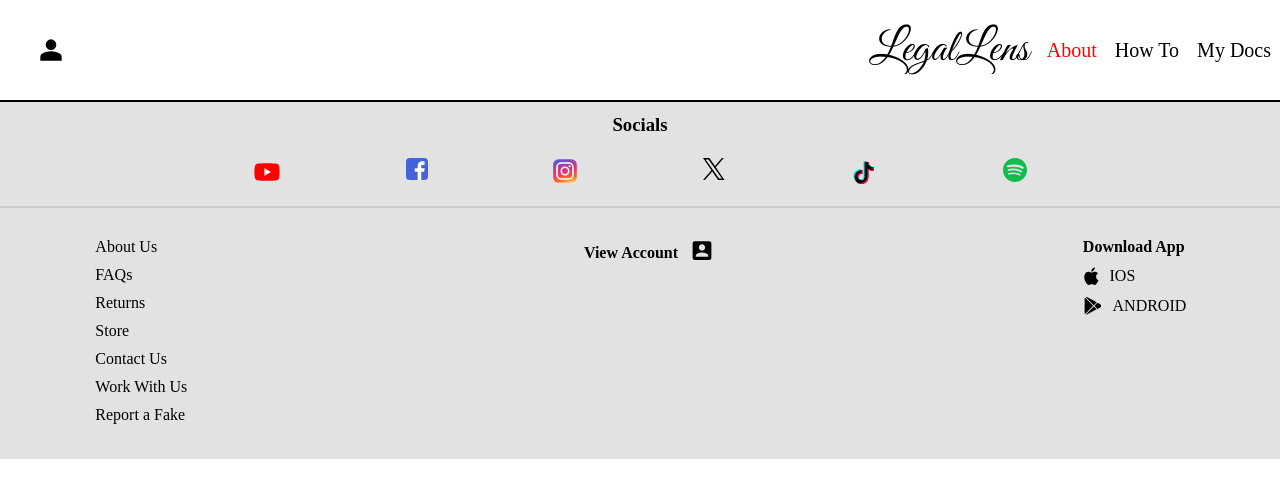
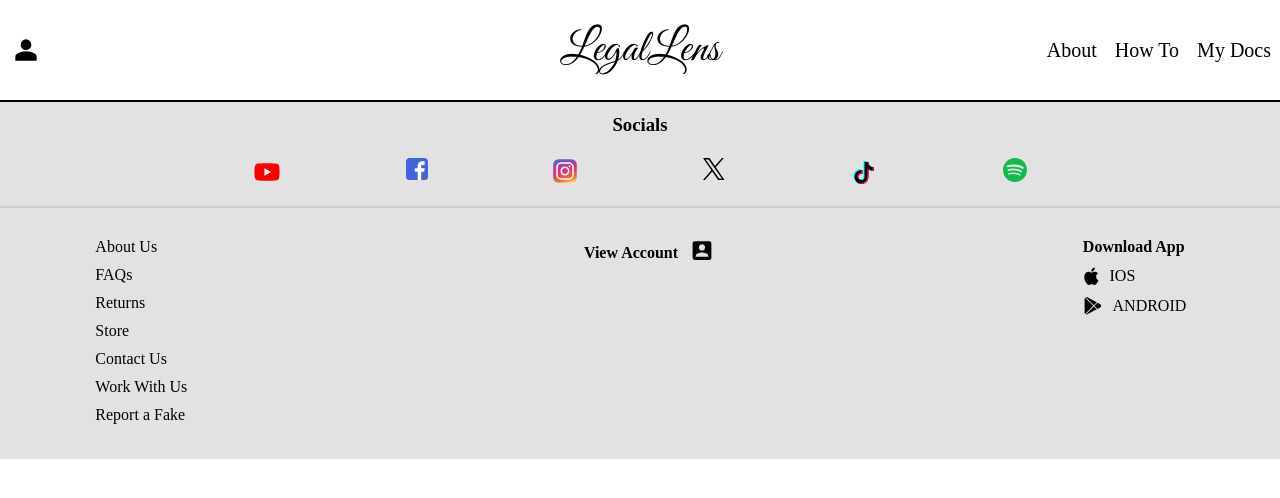
Before and after one commit to aidanmehal/HenHacks-2025-Chips, a plain HTML site: page Frontend/index.html in a window 1280 px wide. Drawn offline with Linux system fonts and the light colour scheme.

Commit message:
stuffs working on the desktop version too now. Gotta clean up the code and get rid of CSS redundancies.

```diff
--- a/Frontend/index.html
+++ b/Frontend/index.html
@@ -12,17 +12,21 @@
         <nav>
             <!-- This is the navbar that always shows up. Varies through mediaqueries. Not just Computer version of navbar -->
             <ul class="computer_menu">
-
+                <div class="left">
                     <li id="account_logo"><a href="Login.html">
                         <svg xmlns="http://www.w3.org/2000/svg" height="80px" viewBox="0 -960 960 960" width="32px" fill="black">
                             <path d="M480-480q-66 0-113-47t-47-113q0-66 47-113t113-47q66 0 113 47t47 113q0 66-47 113t-113 47ZM160-160v-112q0-34 17.5-62.5T224-378q62-31 126-46.5T480-440q66 0 130 15.5T736-378q29 15 46.5 43.5T800-272v112H160Z"/>
                         </svg>
                     </a></li>
+                </div>
 
+                <div class="center">
                     <li><a id="logo" href="index.html">LegalLens</a></li>
+                </div>
 
+                <div class="right">
                     <li id="burger" onclick="showSidebar()"><a href="#"><svg xmlns="http://www.w3.org/2000/svg" height="28px" viewBox="0 -960 960 960" width="28px" fill="black"><path d="M120-240v-80h720v80H120Zm0-200v-80h720v80H120Zm0-200v-80h720v80H120Z"/></svg></a></li>
-
+                </div>
                 <!-- <ul class="nav_items"> -->
                     <li class="hideOnMobile"><a href="#">About</a></li>
                     <li class="hideOnMobile"><a href="#">How To</a></li>
--- a/Frontend/style.css
+++ b/Frontend/style.css
@@ -21,7 +21,7 @@ header {
 }
 
 /* Default nav ul is for desktop version */
-nav ul {
+.computer_menu {
     width: 100%; /* Flexbox must span entire width of screen*/
     list-style: none;  /* Makes sure there's no bullet points or other list style */
     display: flex; /* All children of this element belong to it's flex-box*/
@@ -115,39 +115,46 @@ nav li #logo {
         padding-left: 10px;
         padding-right: 2%; /* To make it center in middle of screen because it would currently center between burger and search*/
     }
-
-
-
-
-    /*The most important thing here that allows the justify-content: space-between that was set above
-     to not get fucked up is that I have BOTH margin-left:auto and margin-right: auto. Having one of them
-     messes things up because it overrides the justify content and tries to do whatever it takes to push the item
-     all the way right or left. Here, space between allows evenly spaced gaps on left and right side of SDMN logo and
-      the margins for search and burger push their elements to either end.
-
-      flex-grow for logo just allows it to grow if it has space to. Not necessary for centering */
 }
 
+/*This is the desktop version*/
 @media (min-width: 750px) {
+    nav{
+        position: relative;
+    }
     nav ul {
         display: flex;
         justify-content: space-between;
     }
     #logo {
-        flex-grow: 1;
+        position: absolute;
+        left: 50%;
+        transform: translateX(-50%);
     }
     #account_logo {
         margin-right: auto;
     }
 }
 
-nav ul li:nth-last-child(3) a {
-    /* Your styles here */
-    color: red;
-    margin-left: auto;
+
+
+
+.left, .right {
+    display: flex; /* Ensure elements inside them are flex items */
+    align-items: center;
 }
 
+.center {
+    flex-grow: 1; /* Makes sure center div takes up extra space */
+    display: flex;
+    justify-content: center; /* Ensures the logo is centered */
+}
 
+/* #logo {
+    font-family: 'Great Vibes', cursive;
+    font-size: 45px;
+    text-align: center;
+} */
 
 
 
```
Lines whose indentation alone changed are shown as unchanged.
